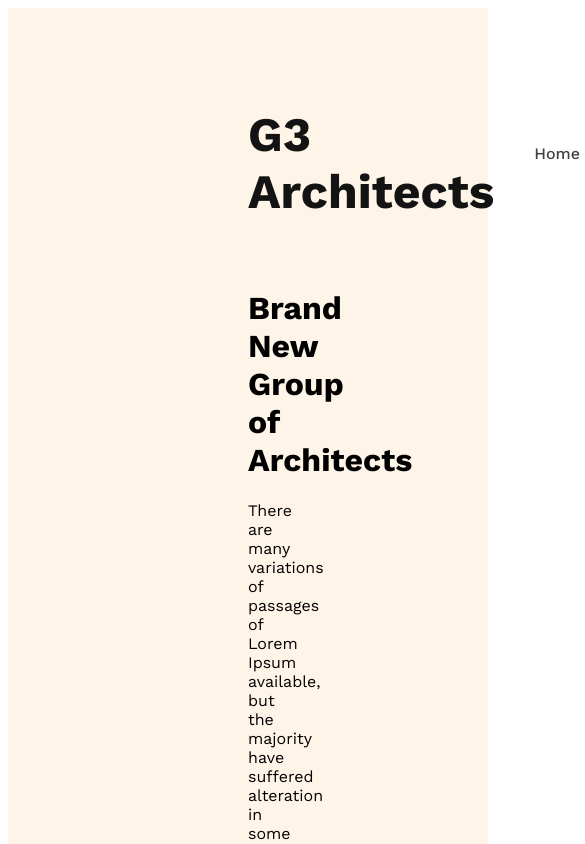
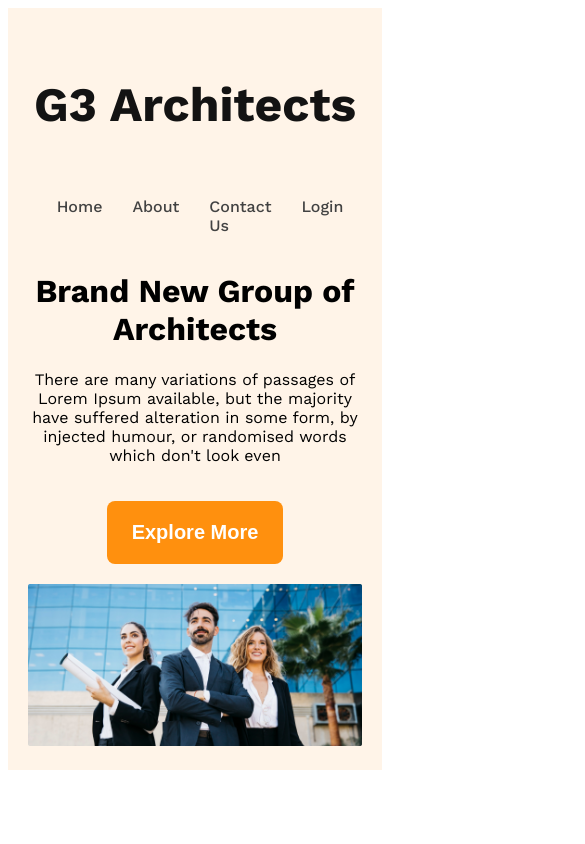
Before and after one commit to Jubair-Riyad/architect, a plain HTML site: page index.html in a window 390 px wide. Shown: the top 844 px of the page, 585 px wide, since content can reach past the window. Drawn offline with nearby package versions, Linux system fonts and the light colour scheme.

Commit message:
header done

```diff
--- a/styles/architect.css
+++ b/styles/architect.css
@@ -1,11 +1,22 @@
-/*Font*/
+/*Shared Style*/
 body{
   font-family: "Work Sans", sans-serif;
   font-optical-sizing: auto;
-  font-weight: weight;
+  font-weight: normal;
   font-style: normal;
 }
 
+.btn-primary{
+    background-color: #FF900E;
+    border: none;
+    border-radius: 8px;
+    color: #FFFFFF;
+    padding: 20px 25px;
+    font-size: 1.25rem;
+    font-weight: 600;
+    cursor: pointer;
+    margin: 20px auto;
+}
 /*Header*/
 header{
     background-color: #fff4e8;
@@ -35,3 +46,43 @@ nav li a{
     font-weight: 700;
     color: #131313;
 }
+/*Banner*/
+.banner-container{
+    width: 800px;
+    text-align: center;
+    margin: 0px auto;
+}
+
+.banner img{
+    width: 100%;
+}
+
+/*resposive banner*/
+/*mobile devices*/
+@media screen and (max-width: 576px) {
+    header{
+        padding: 20px;
+    }
+    .banner-container{
+        width: 100%;
+        text-align: center;
+        margin: 0px auto;
+    }
+    nav{
+        flex-direction: column;
+    }
+}
+/*mdium devices*/
+@media screen and (min-width: 576px) and (max-width: 992px) {
+    header{
+        padding: 50px;
+    }
+    .banner-container{
+        width: 100%;
+        text-align: center;
+        margin: 0px auto;
+    }
+    nav{
+        flex-direction: column;
+    }
+}
```
